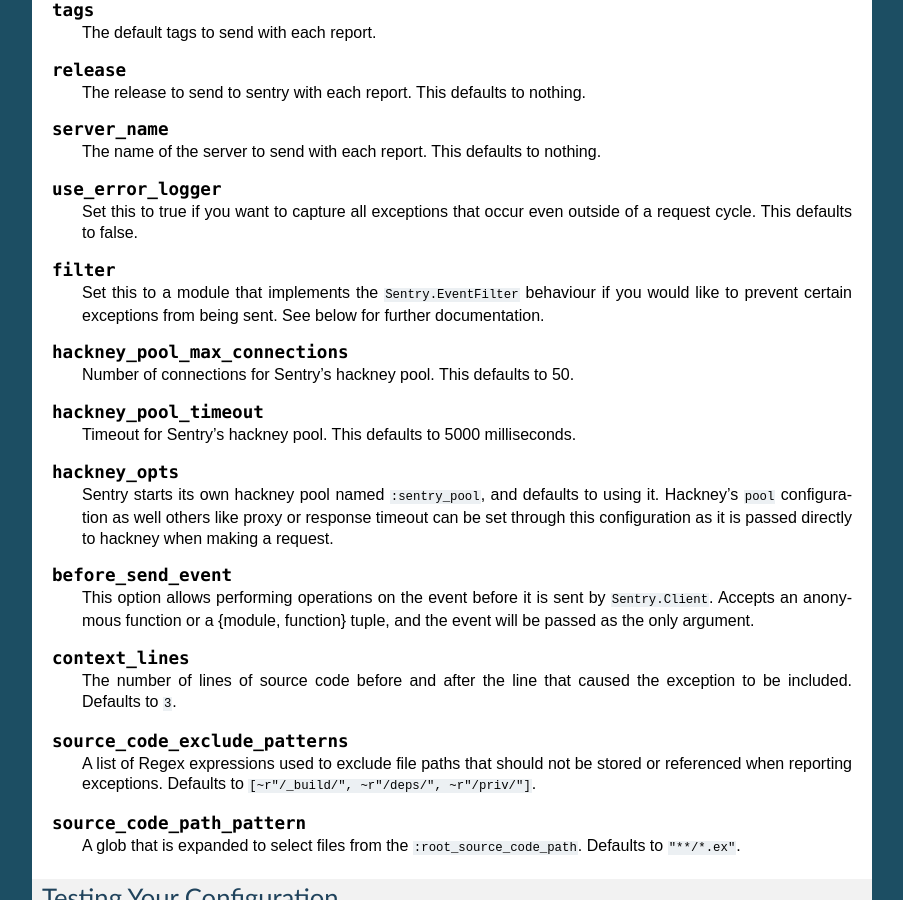
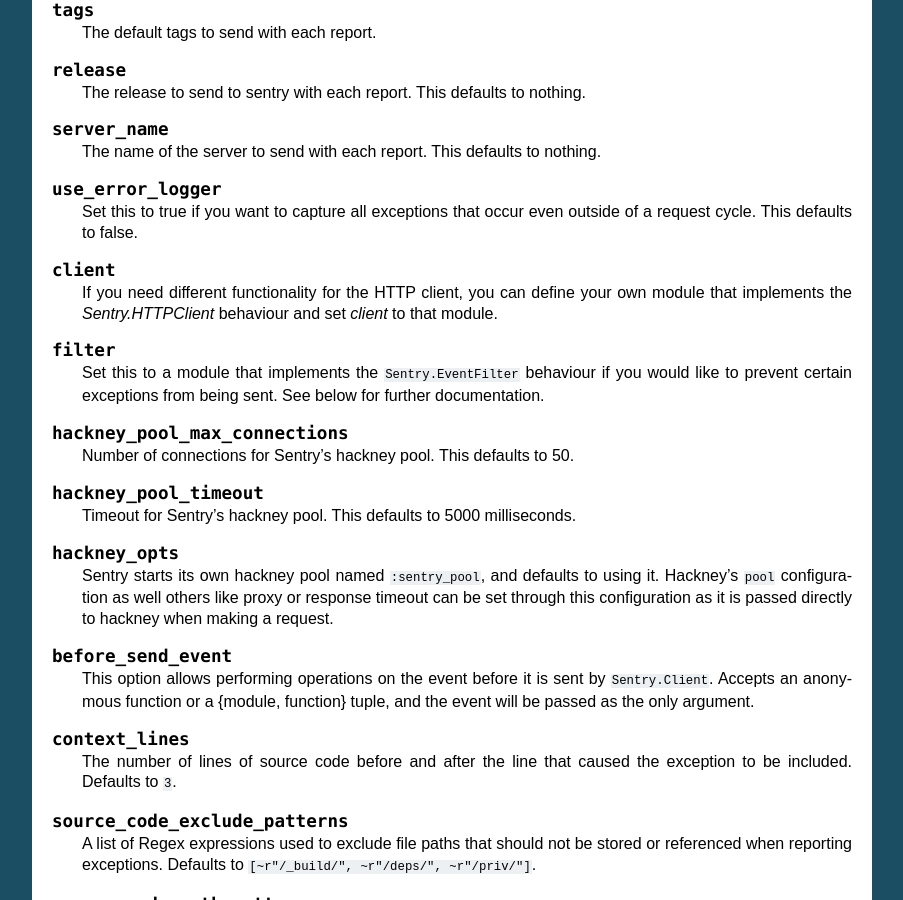
Before and after one commit to getsentry/sentry-elixir, a Sphinx documentation site: the page built from docs/config.rst, in a window 1280 px wide and 900 px high, scrolled down 742 px. Shown: the whole window, without its empty margins (198-1101 px from the left). Built offline with Sphinx 7.4.7, drawn with Linux system fonts in a browser that asks for light colours; the version number could not be read and is left out.

Commit message:
define and document client behaviour

```diff
--- a/docs/config.rst
+++ b/docs/config.rst
@@ -60,6 +60,10 @@
   Set this to true if you want to capture all exceptions that occur even outside of a request cycle. This
   defaults to false.
 
+.. describe:: client
+
+  If you need different functionality for the HTTP client, you can define your own module that implements the `Sentry.HTTPClient` behaviour and set `client` to that module.
+
 .. describe:: filter
 
   Set this to a module that implements the ``Sentry.EventFilter`` behaviour if you would like to prevent
```
Also changed, not shown: README.md (+1 -0 lines), 3 other files.
